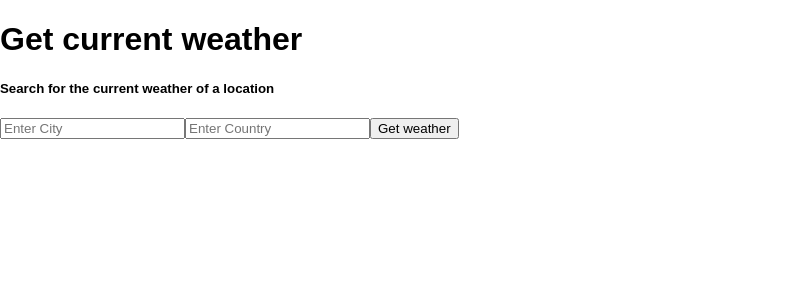
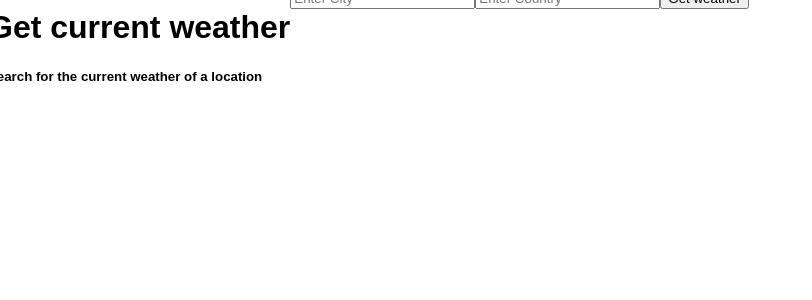
Before and after one commit to Sosodope/weather-app, a React (Create React App) app: page / in a window 1280 px wide. Shown: the top 300 px of the page, without its empty margins (0-812 px from the left). Built offline with nearby package versions, Linux system fonts and the light colour scheme.

Commit message:
Add styling with bulma

```diff
--- a/package.json
+++ b/package.json
@@ -3,6 +3,7 @@
   "version": "0.1.0",
   "private": true,
   "dependencies": {
+    "bulma": "^0.7.1",
     "react": "^16.4.2",
     "react-dom": "^16.4.2",
     "react-scripts": "1.1.4"
--- a/src/App.js
+++ b/src/App.js
@@ -2,6 +2,8 @@ import React from "react";
 import Header from "./components/Header";
 import Form from "./components/Form";
 import WeatherResults from "./components/WeatherResults";
+import "bulma/sass/utilities/_all.sass";
+import "bulma/sass/grid/columns.sass";
 
 const API_KEY = "8be3d65cca94173480958df7d29d2623";
 
@@ -46,7 +48,7 @@ class App extends React.Component {
   };
   render() {
     return (
-      <div>
+      <div class="columns">
         <Header />
         <Form getCurrentWeather={this.getCurrentWeather} />
         <WeatherResults
--- a/src/components/WeatherResults.js
+++ b/src/components/WeatherResults.js
@@ -11,9 +11,6 @@ const weatherIcons = {
 };
 
 class WeatherResults extends React.Component {
-  getIcon = () => {
-    return weatherIcons[`{this.props.weatherType}`];
-  };
   render() {
     return (
       <div>
```
Also changed, not shown: 1 other file (tests, documents, lock files or other folders).
